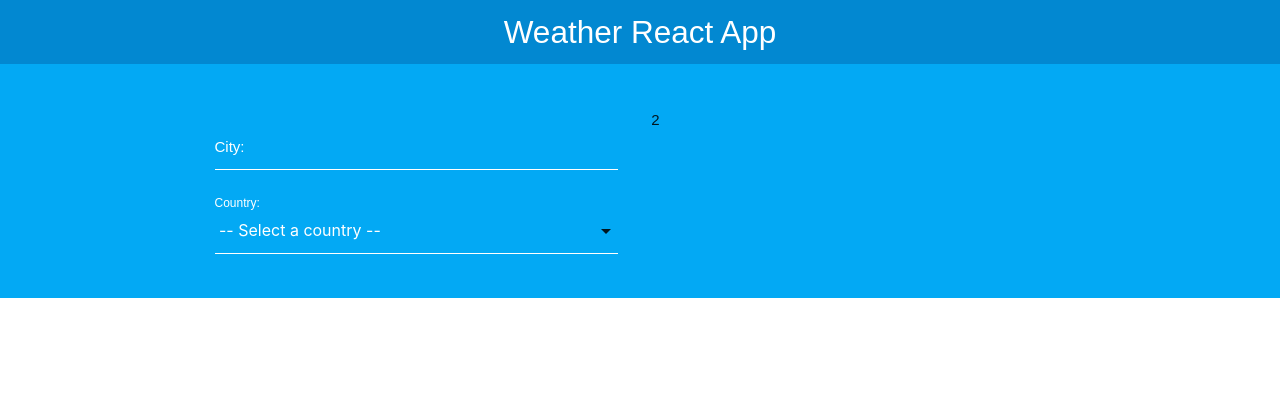
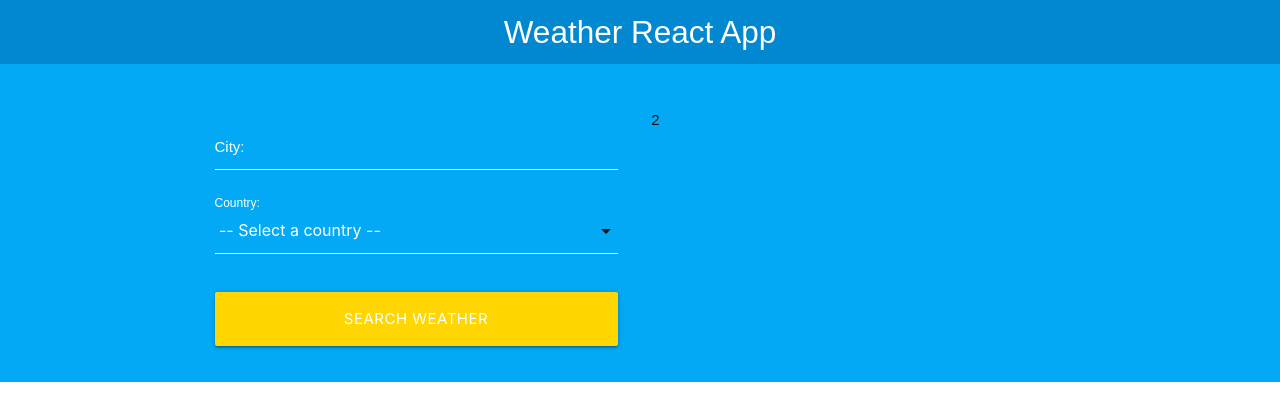
Before and after one commit to david-portilla/weather, a React (Create React App) app: page / in a window 1280 px wide. Shown: the top 420 px of the page. Built offline with nearby package versions, Linux system fonts and the light colour scheme.

Commit message:
validate form and set state

```diff
--- a/src/components/Form.js
+++ b/src/components/Form.js
@@ -6,6 +6,8 @@
     city: '',
     country: ''
   })
+
+  const [error, setError] = useState(false)
 
   const {city, country} = search
 
@@ -16,8 +18,25 @@
     })
   }
 
+  const handleSubmit = e => {
+    e.preventDefault()
+
+    if (city.trim() === '' || country.trim() === '') {
+      setError(true)
+      return
+    }
+
+    setError(false)
+
+  }
+
   return (
-    <form>
+    <form
+      onSubmit={handleSubmit}
+    >
+
+      {error ? <p className="red darken-4 error">All the fields are required</p> : null}
+
       <div className="input-field col s12">
         <input
           type="text"
@@ -48,6 +67,15 @@
         <label htmlFor="country">Country:</label>
       </div>
 
+      <div className="input-field col s12">
+        <button
+          type="submit"
+          className="waves-effect waves-light btn-large btn-block yellow accent-4 col s12"
+        >
+          Search weather
+        </button>
+      </div>
+
     </form>
   )
 }
```
